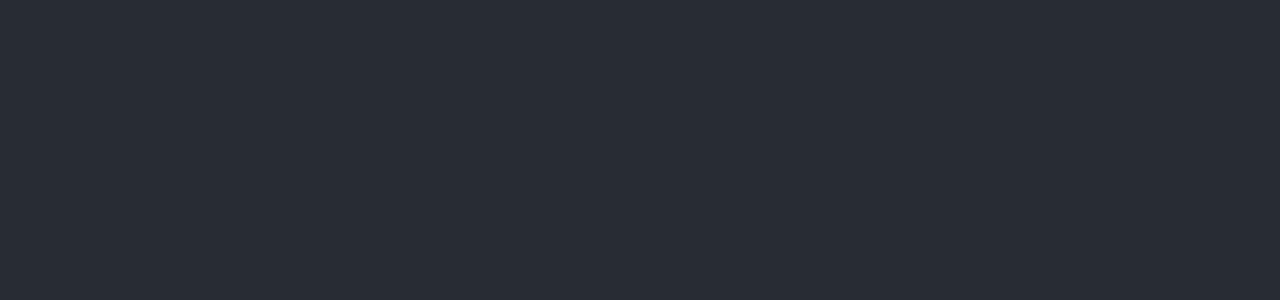
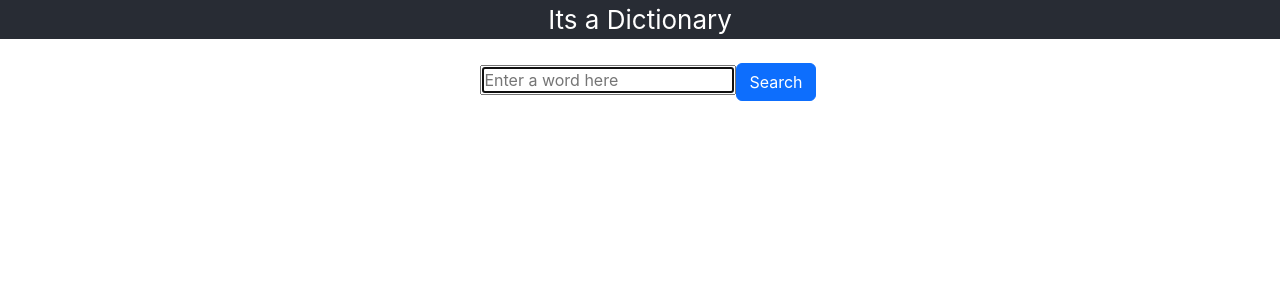
Before and after one commit to Ksarff17/dictionary-project, a React (Create React App) app: page / in a window 1280 px wide. Shown: the top 300 px of the page. Built offline with nearby package versions, Linux system fonts and the light colour scheme.

Commit message:
created form layout and search functionality

```diff
--- a/package.json
+++ b/package.json
@@ -10,7 +10,7 @@
     "bootstrap": "^5.3.3",
     "react": "^19.0.0",
     "react-dom": "^19.0.0",
-    "react-scripts": "5.0.1",
+    "react-scripts": "^5.0.1",
     "web-vitals": "^2.1.4"
   },
   "scripts": {
--- a/public/index.html
+++ b/public/index.html
@@ -3,6 +3,7 @@
   <head>
     <meta charset="utf-8" />
     <link rel="icon" href="%PUBLIC_URL%/favicon.ico" />
+    <link href="https://cdn.jsdelivr.net/npm/bootstrap@5.3.3/dist/css/bootstrap.min.css" rel="stylesheet" integrity="sha384-QWTKZyjpPEjISv5WaRU9OFeRpok6YctnYmDr5pNlyT2bRjXh0JMhjY6hW+ALEwIH" crossorigin="anonymous">
     <meta name="viewport" content="width=device-width, initial-scale=1" />
     <meta name="theme-color" content="#000000" />
     <meta
--- a/src/App.css
+++ b/src/App.css
@@ -4,7 +4,6 @@
 
 .App-header {
   background-color: #282c34;
-  min-height: 100vh;
   display: flex;
   flex-direction: column;
   align-items: center;
--- a/src/App.js
+++ b/src/App.js
@@ -1,12 +1,16 @@
-
+import Dictionary from "./Dictionary"
 import './App.css';
 
 function App() {
   return (
     <div className="App">
-      <header className="App-header">
+      <div className="Dictionary">
 
+      <header className="App-header mb-4">
+     Its a Dictionary
       </header>
+      <Dictionary />
+      </div>
     </div>
   );
 }
--- /dev/null
+++ b/src/Dictionary.js
@@ -0,0 +1,23 @@
+import React, {useState} from "react"
+
+export default function Dictionary(){
+let [word, setWord] = useState(null)
+
+    function updateWord(event){
+        setWord(event.target.value)
+    }
+
+    function Search(event){
+        event.preventDefault();
+        alert(`${word}`)
+    }
+
+    return(
+        <div className="Dictionary">
+            <form onSubmit={Search}>
+                <input type="search" autoFocus={true} placeholder="Enter a word here" className="ms-3" onChange={updateWord}/>
+                <input type="submit" value="Search"className="btn btn-primary"/>
+            </form>
+        </div>
+    )
+}
```
Also changed, not shown: 2 other files (tests, documents, lock files or other folders).
